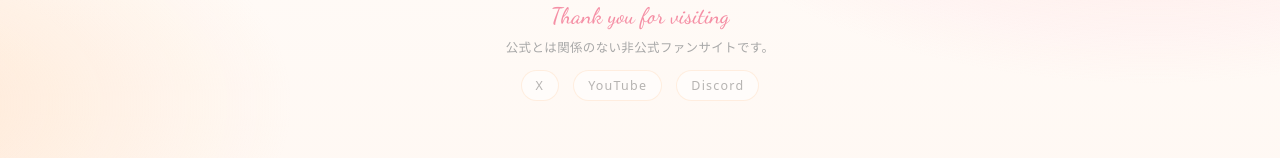
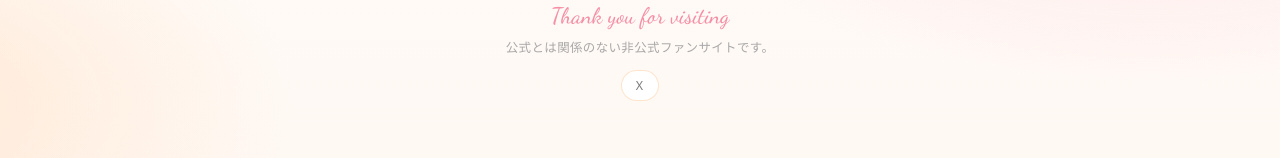
Before and after one commit to furen-button/mone-thumbnail-quiz, a React (Vite) app: page / in a window 1280 px wide. Shown: the part 936-1094 px from the top of the page. Built offline with nearby package versions, Linux system fonts and the light colour scheme; a web font is replaced by a local one.

Commit message:
feat: フッターのSNSリンクを更新し、不要なリンクを削除

```diff
--- a/src/App.tsx
+++ b/src/App.tsx
@@ -390,20 +390,10 @@ function App() {
           <p className="site-footer-copy">
             公式とは関係のない非公式ファンサイトです。
           </p>
-          <ul className="site-footer-links" aria-label="SNSリンク (準備中)">
+          <ul className="site-footer-links">
             <li>
-              <a href="#" aria-disabled="true" tabIndex={-1}>
+              <a href="https://x.com/hero_master_j" target="_blank" rel="noopener noreferrer">
                 X
-              </a>
-            </li>
-            <li>
-              <a href="#" aria-disabled="true" tabIndex={-1}>
-                YouTube
-              </a>
-            </li>
-            <li>
-              <a href="#" aria-disabled="true" tabIndex={-1}>
-                Discord
               </a>
             </li>
           </ul>
```
